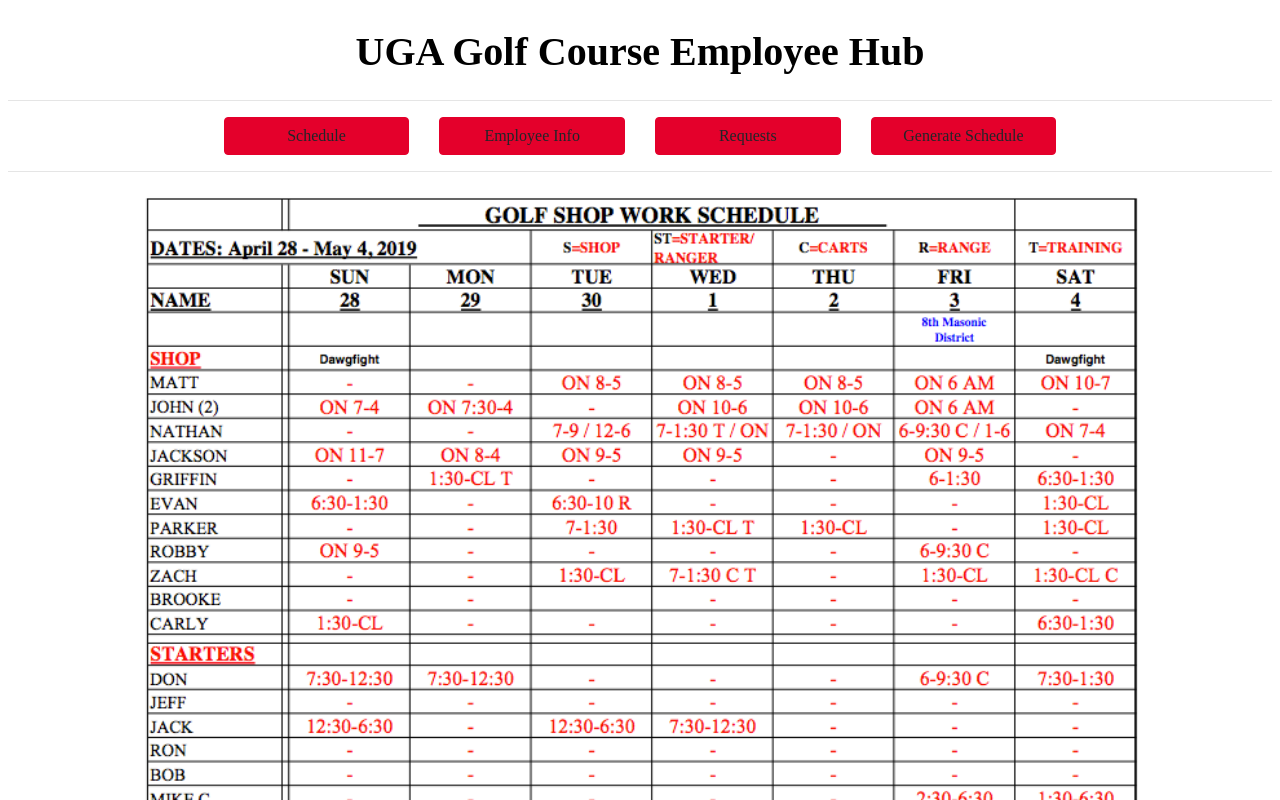
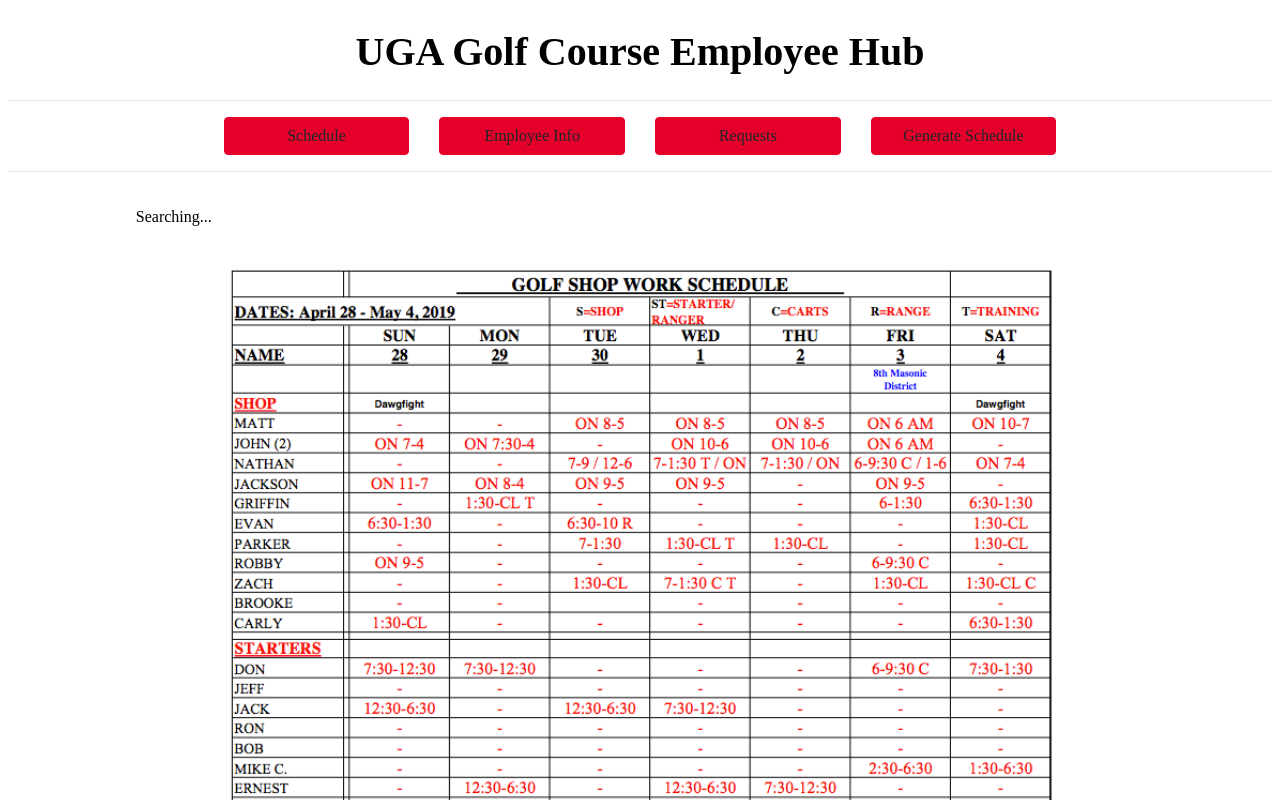
Before and after one commit to Scare983/WebDevFinal, an Angular app: page /admin-view-schedule in a window 1280 px wide. Shown: the top 800 px of the page. Built offline with nearby package versions, Linux system fonts and the light colour scheme.

Commit message:
Weather on Admin-set and admin-view

```diff
--- a/src/app/admin-rto-page/admin-rto.component.ts
+++ b/src/app/admin-rto-page/admin-rto.component.ts
@@ -39,7 +39,7 @@
       </div>
      </div>
   <div *ngIf="arrayOfEmployeesRTO.length == 0" class="right_bar">
-    <h1>No One is looking for a day off!</h1>
+    <h1>No one is looking for a day off.</h1>
   </div>
   `,
   styleUrls: ['../bootstrap.min.css','../app.component.css']
--- a/src/app/admin-view-schedule/admin-view-schedule.component.html
+++ b/src/app/admin-view-schedule/admin-view-schedule.component.html
@@ -1,3 +1,31 @@
+<link rel="stylesheet" href="https://use.fontawesome.com/releases/v5.8.1/css/all.css" integrity="sha384-50oBUHEmvpQ+1lW4y57PTFmhCaXp0ML5d60M1M7uH2+nqUivzIebhndOJK28anvf" crossorigin="anonymous">
+
+
+<div class="row">
+    <div class="col-1"></div>
+    <div class="col-10">
+    <div style="width: 100%; padding: 20px; margin: 0;">
+        <p *ngIf="weather.length == 0">Searching...</p>
+        <div *ngIf="weather.length > 0">
+            <table style="width: 100%; text-align: center">
+                <thead></thead>
+                <tbody>
+                    <tr>
+                        <td *ngFor="let forecast of weather">
+                            <img [src]="forecast.iconLink" />
+                            <p>{{ forecast.highTemperature | farenheiht }}&deg;/{{ forecast.lowTemperature | farenheiht }}&deg;</p>
+                            <p>{{forecast.precipitationProbability}}% <i class="fas fa-tint"></i></p>
+                            <p>{{ forecast.utcTime | moment}}</p>
+                        </td>
+                    </tr>
+                </tbody>
+            </table>
+        </div>
+      </div>
+      </div>
+      <div class="col-2"></div>
+
+</div>
 <div class="row">
     <div class="col-1"></div>
 
--- a/src/app/admin-view-schedule/admin-view-schedule.component.ts
+++ b/src/app/admin-view-schedule/admin-view-schedule.component.ts
@@ -1,15 +1,42 @@
 import { Component, OnInit } from '@angular/core';
+import { Observable, of } from 'rxjs';
+import { HttpClient, HttpHeaders } from '@angular/common/http';
+import { catchError, map, tap } from 'rxjs/operators';
+import * as jquery from '../jquery.js';
+import * as bootstrap from '../bootstrap.min.js';
+
+const httpOptions = {
+  headers: new HttpHeaders({ 'Content-Type': 'application/json' })
+};
+
 
 @Component({
   selector: 'app-admin-view-schedule',
   templateUrl: './admin-view-schedule.component.html',
-  styleUrls: ['./admin-view-schedule.component.css']
+  styleUrls: ['../bootstrap.min.css','../app.component.css']
 })
 export class AdminViewScheduleComponent implements OnInit {
 
-  constructor() { }
+  private serverURL = 'http://127.0.0.1:3000/';
+  public weather: any;
+
+  constructor(private http: HttpClient) {
+    this.weather = [];
+   }
 
   ngOnInit() {
+    this.getWeather();
+  }
+  public getWeather(){
+
+    this.http.jsonp("https://weather.api.here.com/weather/1.0/report.json?app_id=M8eqbw9k0GtE64wKK8Pk&app_code=07gzPxQWuIT7eF_wlfFAtw&product=forecast_7days_simple&latitude=33.95&longitude=-83.37", "jsonpCallback")
+    .pipe(map(result => (<any>result).dailyForecasts.forecastLocation))
+    .subscribe(result => {
+        this.weather = result.forecast;
+    }, error => {
+        console.error(error);
+    });
+
   }
 
 }
```
